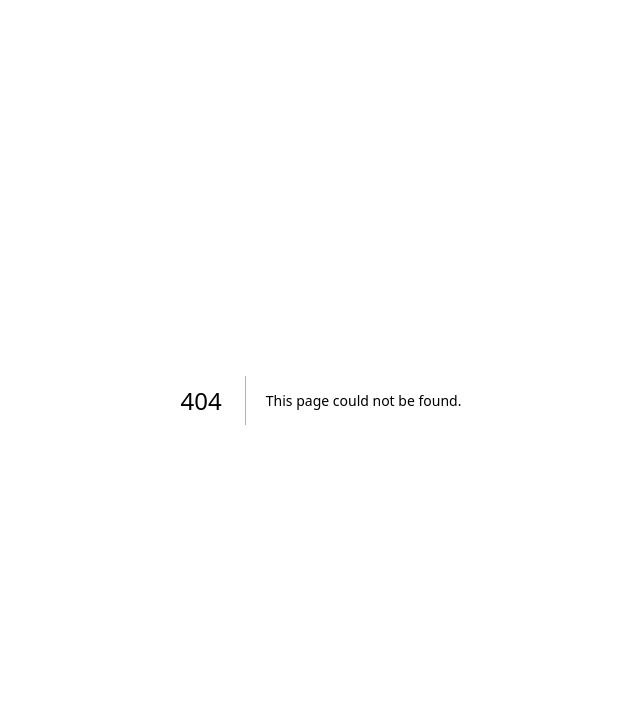
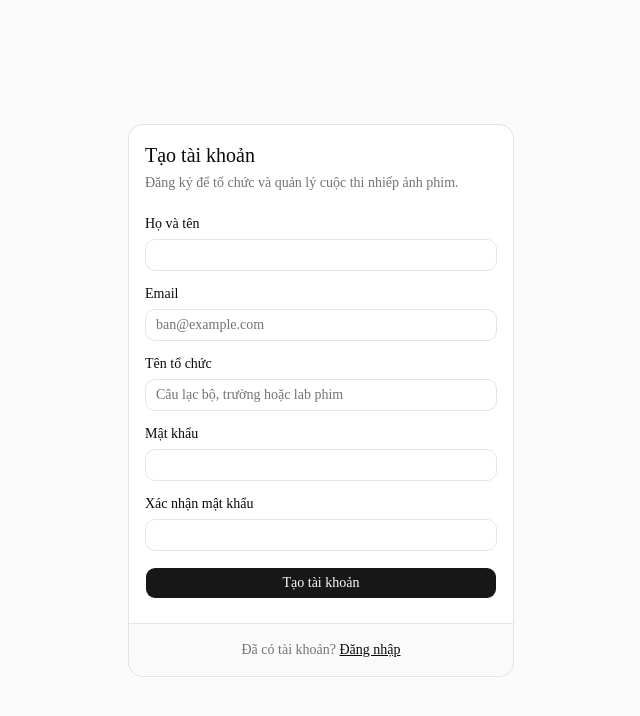
Before and after one commit to hnamhocit/cnpm_110, a Next.js app in the folder apps/web/: page /register in a window 1280 px wide. Before the commit this address had no page. Shown: the top 716 px of the page, without its empty margins (319-959 px from the left). Built offline with nearby package versions, Linux system fonts and the light colour scheme.

Commit message:
feat: add login and register pages for admin and organizer

```diff
--- /dev/null
+++ b/apps/web/src/app/(auth)/layout.tsx
@@ -0,0 +1,9 @@
+import type { ReactNode } from "react";
+
+export default function AuthLayout({ children }: { children: ReactNode }) {
+  return (
+    <main className="flex min-h-screen items-center justify-center bg-muted/40 px-4 py-12">
+      <div className="w-full max-w-sm">{children}</div>
+    </main>
+  );
+}
--- /dev/null
+++ b/apps/web/src/app/(auth)/login/page.tsx
@@ -0,0 +1,9 @@
+import type { Metadata } from "next";
+
+import { LoginForm } from "@/components/auth/login-form";
+
+export const metadata: Metadata = { title: "Đăng nhập" };
+
+export default function LoginPage() {
+  return <LoginForm />;
+}
--- /dev/null
+++ b/apps/web/src/app/(auth)/register/page.tsx
@@ -0,0 +1,9 @@
+import type { Metadata } from "next";
+
+import { RegisterForm } from "@/components/auth/register-form";
+
+export const metadata: Metadata = { title: "Tạo tài khoản" };
+
+export default function RegisterPage() {
+  return <RegisterForm />;
+}
--- /dev/null
+++ b/apps/web/src/components/auth/auth-field.tsx
@@ -0,0 +1,18 @@
+import type { ComponentProps } from "react";
+
+import { Input } from "@/components/ui/input";
+import { Label } from "@/components/ui/label";
+
+type AuthFieldProps = ComponentProps<typeof Input> & {
+  id: string;
+  label: string;
+};
+
+export function AuthField({ id, label, ...props }: AuthFieldProps) {
+  return (
+    <div className="flex flex-col gap-2">
+      <Label htmlFor={id}>{label}</Label>
+      <Input id={id} name={id} {...props} />
+    </div>
+  );
+}
--- /dev/null
+++ b/apps/web/src/components/auth/login-form.tsx
@@ -0,0 +1,86 @@
+"use client";
+
+import Link from "next/link";
+import { type FormEvent, useState } from "react";
+
+import { AuthField } from "@/components/auth/auth-field";
+import { Button } from "@/components/ui/button";
+import {
+  Card,
+  CardContent,
+  CardDescription,
+  CardFooter,
+  CardHeader,
+  CardTitle,
+} from "@/components/ui/card";
+
+export function LoginForm() {
+  const [email, setEmail] = useState("");
+  const [password, setPassword] = useState("");
+  const [error, setError] = useState("");
+
+  function handleSubmit(event: FormEvent<HTMLFormElement>) {
+    event.preventDefault();
+
+    if (!email.trim() || !password) {
+      setError("Nhập email và mật khẩu để đăng nhập.");
+      return;
+    }
+
+    setError("");
+    // TODO(FPC-16): gọi API đăng nhập qua HTTP client sau khi client được merge.
+  }
+
+  return (
+    <Card>
+      <form onSubmit={handleSubmit} noValidate>
+        <CardHeader>
+          <CardTitle className="text-xl">Đăng nhập</CardTitle>
+          <CardDescription>
+            Dành cho Admin và Organizer của cuộc thi nhiếp ảnh phim.
+          </CardDescription>
+        </CardHeader>
+
+        <CardContent className="flex flex-col gap-4 py-6">
+          <AuthField
+            id="email"
+            label="Email"
+            type="email"
+            autoComplete="email"
+            placeholder="ban@example.com"
+            value={email}
+            onChange={(event) => setEmail(event.target.value)}
+          />
+          <AuthField
+            id="password"
+            label="Mật khẩu"
+            type="password"
+            autoComplete="current-password"
+            value={password}
+            onChange={(event) => setPassword(event.target.value)}
+          />
+
+          {error ? (
+            <p role="alert" className="text-sm text-destructive">
+              {error}
+            </p>
+          ) : null}
+
+          <Button type="submit" className="w-full">
+            Đăng nhập
+          </Button>
+        </CardContent>
+
+        <CardFooter className="justify-center text-sm text-muted-foreground">
+          Chưa có tài khoản?&nbsp;
+          <Link
+            href="/register"
+            className="font-medium text-foreground underline"
+          >
+            Tạo tài khoản
+          </Link>
+        </CardFooter>
+      </form>
+    </Card>
+  );
+}
--- /dev/null
+++ b/apps/web/src/components/auth/register-form.tsx
@@ -0,0 +1,122 @@
+"use client";
+
+import Link from "next/link";
+import { type FormEvent, useState } from "react";
+
+import { AuthField } from "@/components/auth/auth-field";
+import { Button } from "@/components/ui/button";
+import {
+  Card,
+  CardContent,
+  CardDescription,
+  CardFooter,
+  CardHeader,
+  CardTitle,
+} from "@/components/ui/card";
+
+const MIN_PASSWORD_LENGTH = 8;
+
+export function RegisterForm() {
+  const [fullName, setFullName] = useState("");
+  const [email, setEmail] = useState("");
+  const [organization, setOrganization] = useState("");
+  const [password, setPassword] = useState("");
+  const [confirmPassword, setConfirmPassword] = useState("");
+  const [error, setError] = useState("");
+
+  function validate() {
+    if (!fullName.trim() || !email.trim() || !organization.trim()) {
+      return "Điền đủ họ tên, email và tên tổ chức.";
+    }
+    if (password.length < MIN_PASSWORD_LENGTH) {
+      return `Mật khẩu cần ít nhất ${MIN_PASSWORD_LENGTH} ký tự.`;
+    }
+    if (password !== confirmPassword) {
+      return "Mật khẩu xác nhận chưa khớp.";
+    }
+    return "";
+  }
+
+  function handleSubmit(event: FormEvent<HTMLFormElement>) {
+    event.preventDefault();
+
+    const message = validate();
+    setError(message);
+    if (message) return;
+
+    // TODO(FPC-16): gọi API đăng ký qua HTTP client sau khi client được merge.
+  }
+
+  return (
+    <Card>
+      <form onSubmit={handleSubmit} noValidate>
+        <CardHeader>
+          <CardTitle className="text-xl">Tạo tài khoản</CardTitle>
+          <CardDescription>
+            Đăng ký để tổ chức và quản lý cuộc thi nhiếp ảnh phim.
+          </CardDescription>
+        </CardHeader>
+
+        <CardContent className="flex flex-col gap-4 py-6">
+          <AuthField
+            id="fullName"
+            label="Họ và tên"
+            autoComplete="name"
+            value={fullName}
+            onChange={(event) => setFullName(event.target.value)}
+          />
+          <AuthField
+            id="email"
+            label="Email"
+            type="email"
+            autoComplete="email"
+            placeholder="ban@example.com"
+            value={email}
+            onChange={(event) => setEmail(event.target.value)}
+          />
+          <AuthField
+            id="organization"
+            label="Tên tổ chức"
+            autoComplete="organization"
+            placeholder="Câu lạc bộ, trường hoặc lab phim"
+            value={organization}
+            onChange={(event) => setOrganization(event.target.value)}
+          />
+          <AuthField
+            id="password"
+            label="Mật khẩu"
+            type="password"
+            autoComplete="new-password"
+            value={password}
+            onChange={(event) => setPassword(event.target.value)}
+          />
+          <AuthField
+            id="confirmPassword"
+            label="Xác nhận mật khẩu"
+            type="password"
+            autoComplete="new-password"
+            value={confirmPassword}
+            onChange={(event) => setConfirmPassword(event.target.value)}
+          />
+
+          {error ? (
+            <p role="alert" className="text-sm text-destructive">
+              {error}
+            </p>
+          ) : null}
+
+          <Button type="submit" className="w-full">
+            Tạo tài khoản
+          </Button>
+        </CardContent>
+
+        <CardFooter className="justify-center text-sm text-muted-foreground">
+          Đã có tài khoản?&nbsp;
+          <Link href="/login" className="font-medium text-foreground underline">
+            Đăng nhập
+          </Link>
+        </CardFooter>
+      </form>
+    </Card>
+  );
+}
```
